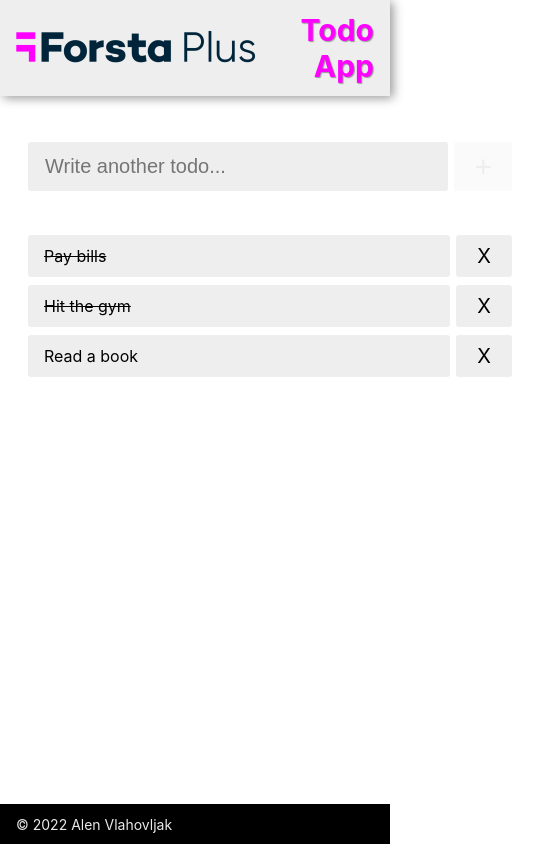
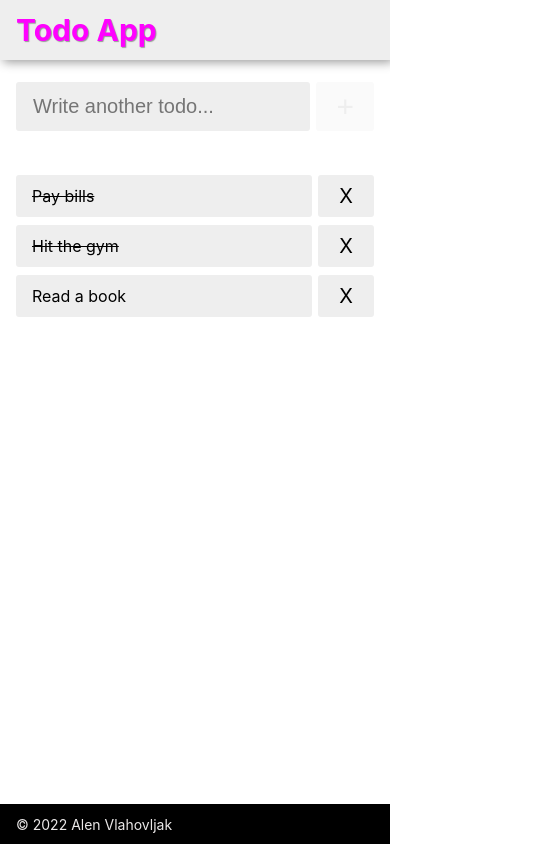
Before and after one commit to alenvlahovljak/todo-app, a React (Create React App) app: page / in a window 390 px wide. Shown: the whole page, 540 px wide, since content can reach past the window. Built offline with nearby package versions, Linux system fonts and the light colour scheme.

Commit message:
Add responsivness

```diff
--- a/src/components/List/List.tsx
+++ b/src/components/List/List.tsx
@@ -21,7 +21,7 @@ const List: FC<ListProps> = ({ loading = false, items, onChange }) => {
     onChange(newList);
   };
 
-  const renderList = (loading: boolean) => {
+  const renderList = () => {
     if (loading) {
       return <Skeleton />;
     }
@@ -50,7 +50,7 @@ const List: FC<ListProps> = ({ loading = false, items, onChange }) => {
 
   return (
     <ul className="list" data-testid="list">
-      {renderList(loading)}
+      {renderList()}
     </ul>
   );
 };
--- a/src/components/controls/Input/Input.tsx
+++ b/src/components/controls/Input/Input.tsx
@@ -17,6 +17,7 @@ const Input: FC<InputProps> = ({ loading, setLoading, onChange }) => {
   const handleNewInput = (key: string | boolean) => {
     if (key == 'Enter' && value.trim().length != 0) {
       setLoading(true);
+      inputRef.current?.blur();
       setTimeout(() => {
         onChange({ id: getUuid(), text: value, done: false });
         setValue('');
--- a/src/styles/global.scss
+++ b/src/styles/global.scss
@@ -34,6 +34,7 @@ $disabled-color: rgba(239, 239, 239, 0.3);
 
 .content {
   display: flex;
+  box-sizing: border-box;
   width: 500px;
   row-gap: 30px;
   min-width: 300px;
@@ -215,3 +216,19 @@ $disabled-color: rgba(239, 239, 239, 0.3);
   text-align: center;
   padding: 200px;
 }
+
+@media (max-width: 560px) {
+  .content {
+    min-width: 100%;
+    width: 100%;
+    padding: 16px 8px;
+  }
+
+  .logo {
+    display: none;
+  }
+
+  .heading-1 {
+    text-align: left;
+  }
+}
```
